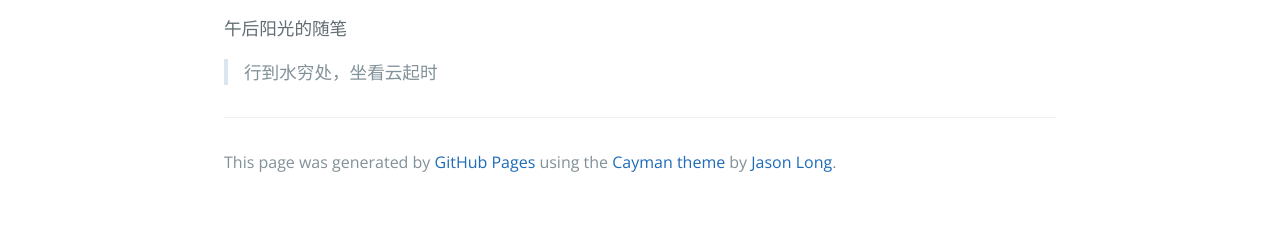
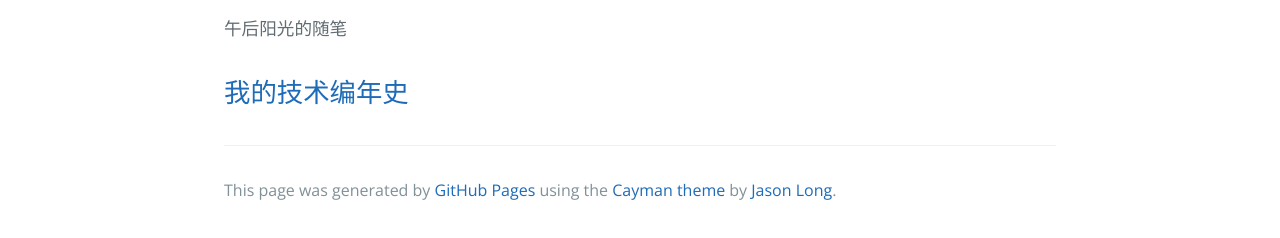
Before and after one commit to rslee/rslee.github.io, a plain HTML site: page index.html in a window 1280 px wide. Shown: the part 404-642 px from the top of the page. Drawn offline with nearby package versions, Linux system fonts and the light colour scheme.

Commit message:
Replace master branch with page content via GitHub

```diff
--- a/index.html
+++ b/index.html
@@ -21,9 +21,9 @@
 
 <p>午后阳光的随笔</p>
 
-<blockquote>
-<p>行到水穷处，坐看云起时</p>
-</blockquote>
+<h2>
+<a id="我的技术编年史" class="anchor" href="#%E6%88%91%E7%9A%84%E6%8A%80%E6%9C%AF%E7%BC%96%E5%B9%B4%E5%8F%B2" aria-hidden="true"><span aria-hidden="true" class="octicon octicon-link"></span></a><a href="http://rslee.github.io/pages/reviews/index.md">我的技术编年史</a>
+</h2>
 
       <footer class="site-footer">
 
--- a/params.json
+++ b/params.json
@@ -1,6 +1,6 @@
 {
   "name": "rslee.github.io",
   "tagline": "午后阳光的随笔",
-  "body": "# rslee.github.io\r\n午后阳光的随笔\r\n> 行到水穷处，坐看云起时\r\n",
+  "body": "# rslee.github.io\r\n午后阳光的随笔\r\n\r\n## [我的技术编年史](http://rslee.github.io/pages/reviews/index.md)\r\n",
   "note": "Don't delete this file! It's used internally to help with page regeneration."
 }
```
